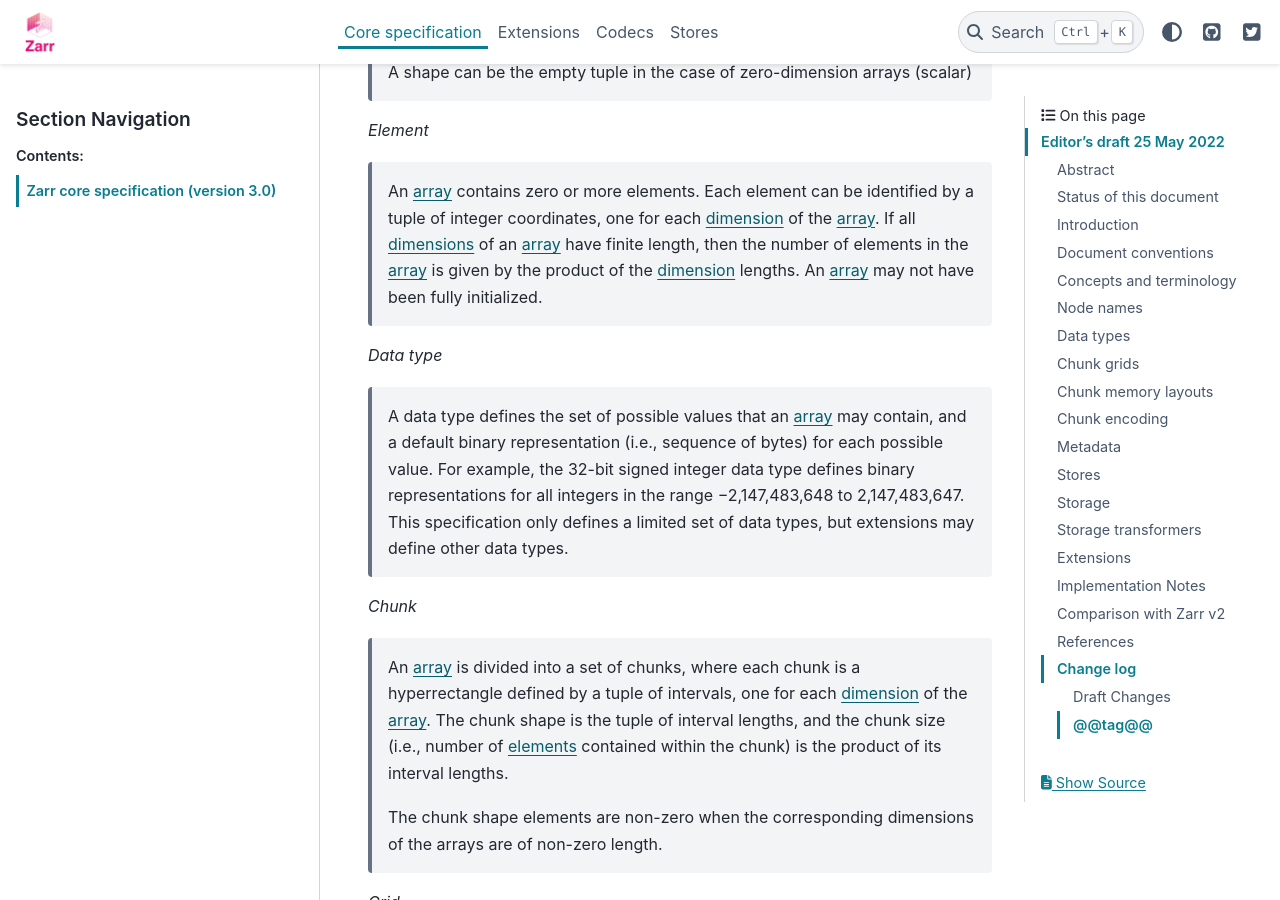
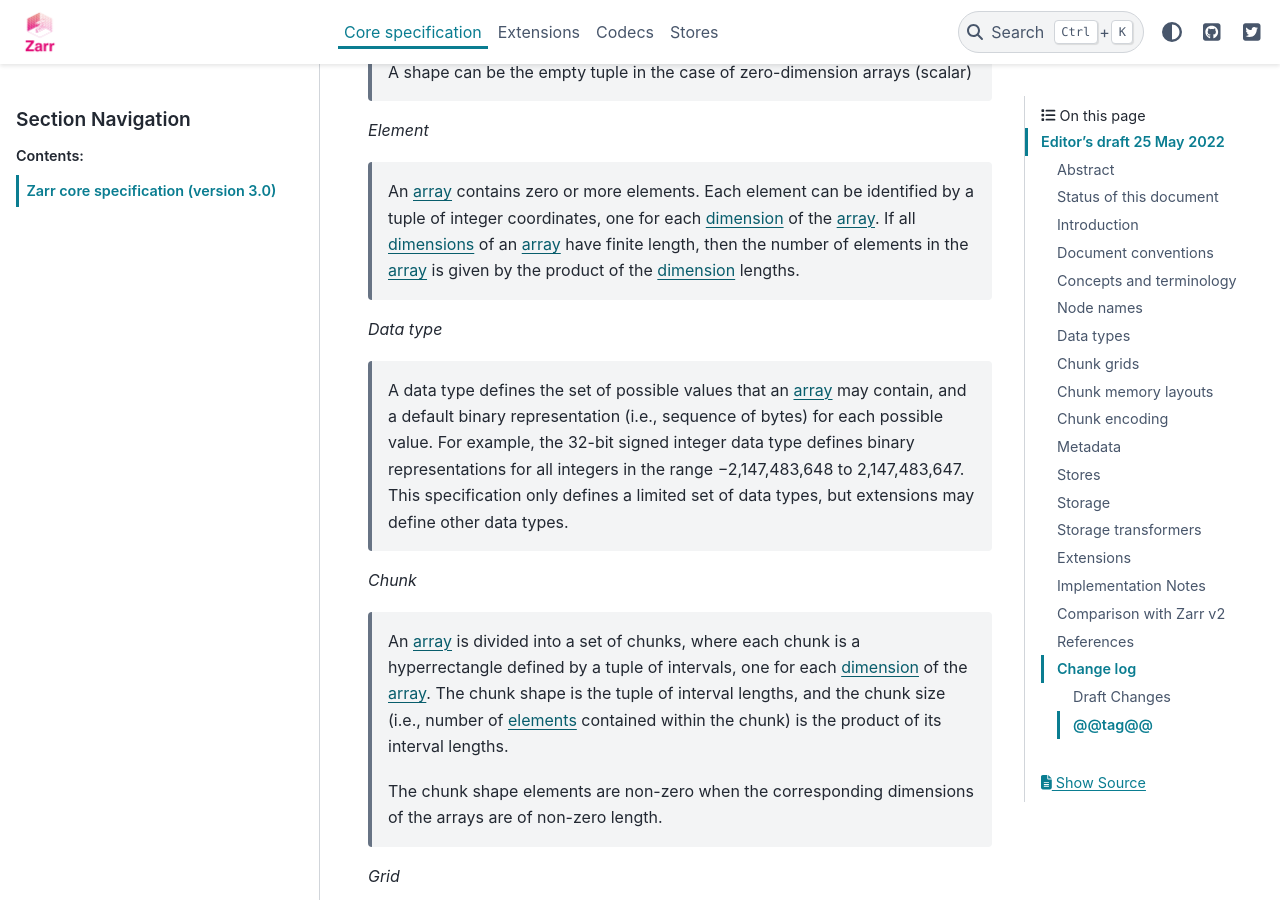
Before and after one commit to zarr-developers/zarr-specs, a Sphinx documentation site: the page built from docs/core/v3.0.rst, in a window 1280 px wide and 900 px high, scrolled down 6871 px. Built offline with Sphinx 7.4.7 and the PyData theme 0.15.4, drawn with Linux system fonts in a browser that asks for light colours.

Commit message:
remove array_ may not have been fully initialized.

```diff
--- a/docs/core/v3.0.rst
+++ b/docs/core/v3.0.rst
@@ -310,8 +310,7 @@ The following figure illustrates the first part of the terminology:
     identified by a tuple of integer coordinates, one for each
     dimension_ of the array_. If all dimensions_ of an array_ have
     finite length, then the number of elements in the array_ is given
-    by the product of the dimension_ lengths. An array_ may not have
-    been fully initialized.
+    by the product of the dimension_ lengths.
 
 .. _data type:
 
```
